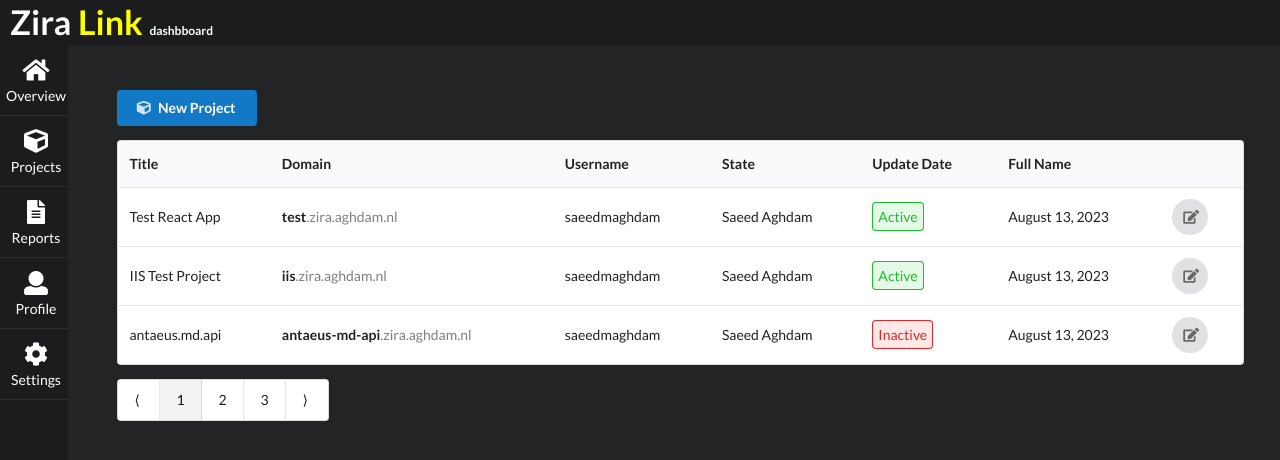
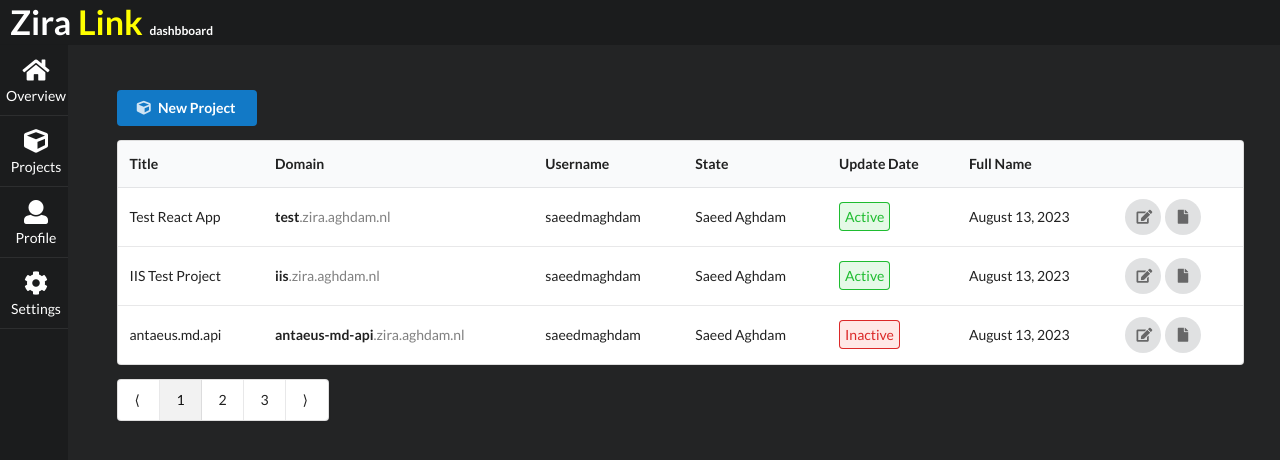
Before and after one commit to saeedmaghdam/ZiraLink.Web, a React (Create React App) app in the folder src/: page /projects in a window 1280 px wide. Shown: the top 460 px of the page. Built offline with nearby package versions, Linux system fonts and the light colour scheme.

Commit message:
removed report component and added report button to project's table

```diff
--- a/src/src/App.js
+++ b/src/src/App.js
@@ -2,7 +2,6 @@
 import Layout from './components/layout/layout';
 import Overview from './components/overview/overview';
 import Projects from './components/projects/projects';
-import Reports from './components/reports/reports';
 import Profile from './components/profile/profile';
 import Settings from './components/settings/settings';
 import './App.css';
@@ -14,7 +13,6 @@
         <Route path="/" element={<Layout />}>
           <Route index element={<Overview />} />
           <Route path="projects" element={<Projects />} />
-          <Route path="reports" element={<Reports />} />
           <Route path="profile" element={<Profile />} />
           <Route path="settings" element={<Settings />} />
         </Route>
--- a/src/src/components/layout/layout.jsx
+++ b/src/src/components/layout/layout.jsx
@@ -22,9 +22,6 @@
                 <Link to="/projects"  className="item">
                   <i aria-hidden="true" className="cube icon"></i>Projects
                 </Link>
-                <Link to="/reports"  className="item">
-                  <i aria-hidden="true" className="file alternate icon"></i>Reports
-                </Link>
                 <Link to="/profile"  className="item">
                   <i aria-hidden="true" className="user icon"></i>Profile
                 </Link>
--- a/src/src/components/projects/projects.jsx
+++ b/src/src/components/projects/projects.jsx
@@ -36,6 +36,9 @@
               <button class="circular ui icon button">
                 <i class="icon edit"></i>
               </button>
+              <button class="circular ui icon button">
+                <i class="icon file"></i>
+              </button>
             </td>
           </tr>
           <tr>
@@ -54,6 +57,9 @@
               <button class="circular ui icon button">
                 <i class="icon edit"></i>
               </button>
+              <button class="circular ui icon button">
+                <i class="icon file"></i>
+              </button>
             </td>
           </tr>
           <tr>
@@ -69,8 +75,11 @@
             </td>
             <td>August 13, 2023</td>
             <td>
+            <button class="circular ui icon button">
+                <i class="icon edit"></i>
+              </button>
               <button class="circular ui icon button">
-                <i class="icon edit"></i>
+                <i class="icon file"></i>
               </button>
             </td>
           </tr>
--- a/src/src/components/reports/reports.jsx
+++ /dev/null
@@ -1,3 +0,0 @@
-const Reports = () => <h1>Reports</h1>
-
-export default Reports;
```
